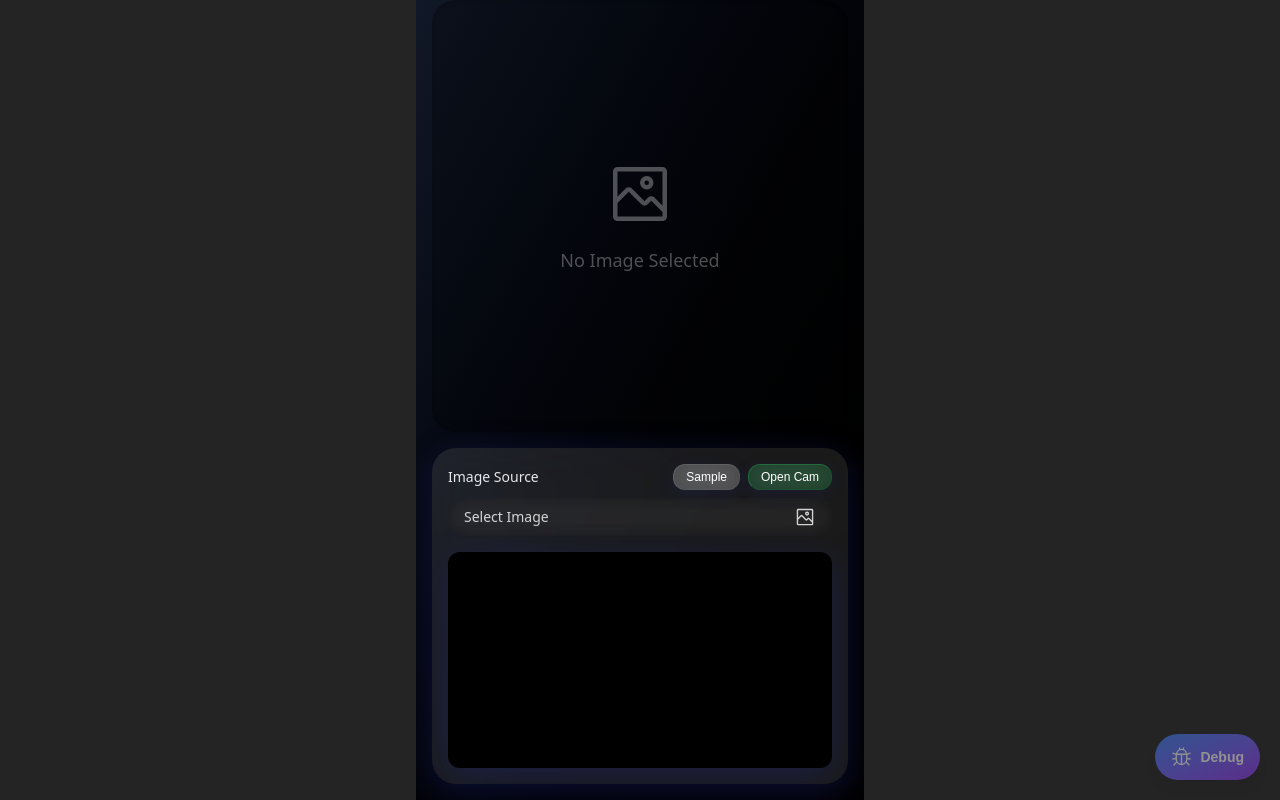
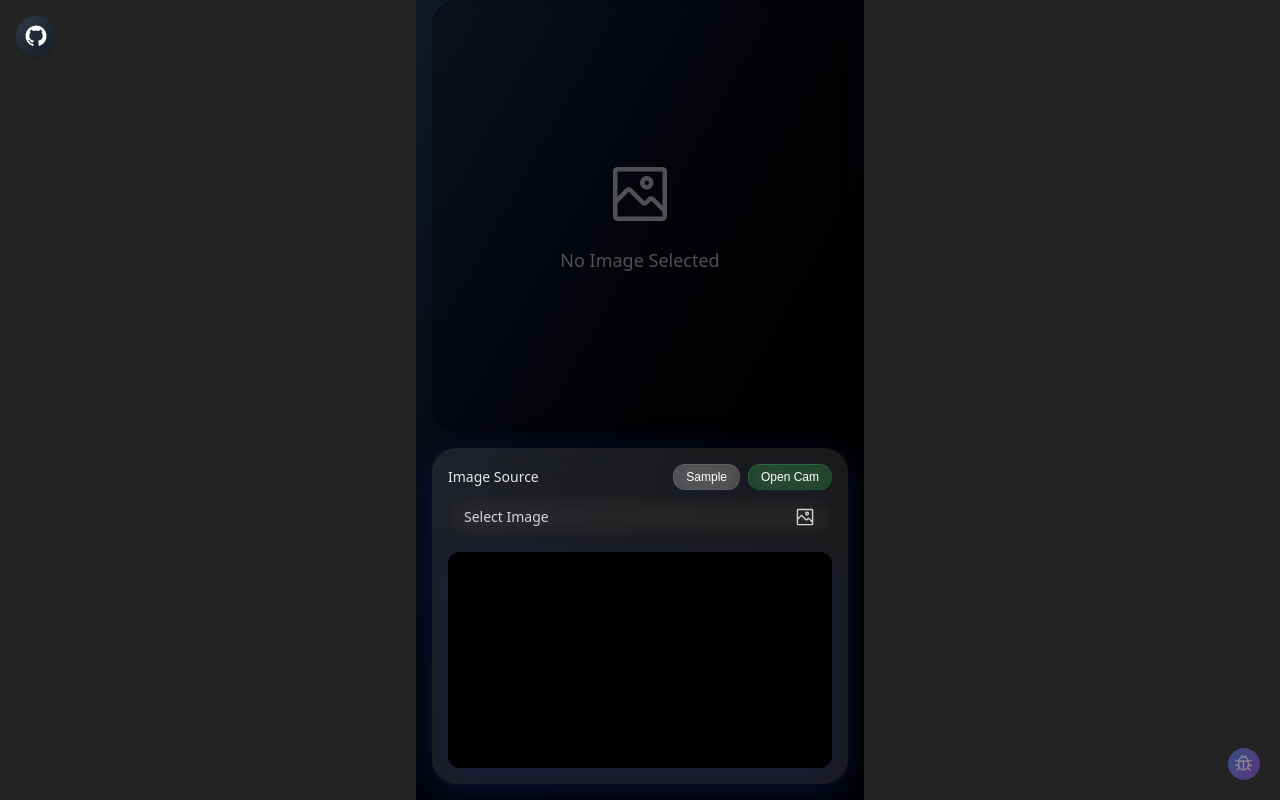
Before and after one commit to leolee9086/seamless-texture-generator, a Vue app in the folder demo/: page / in a window 1280 px wide. Built offline with nearby package versions, Linux system fonts and the light colour scheme.

Commit message:
改进readme

```diff
--- a/demo/src/App.vue
+++ b/demo/src/App.vue
@@ -1,5 +1,11 @@
 <template>
   <div class="mobile-container flex flex-col">
+    <!-- GitHub Link -->
+    <a href="https://github.com/leolee9086/seamless-texture-generator" target="_blank" rel="noopener noreferrer"
+      class="fixed top-4 left-4 z-30 w-10 h-10 flex items-center justify-center bg-gradient-to-br from-gray-700/80 to-gray-900/80 text-white rounded-full shadow-md transition-all duration-300 hover:shadow-lg hover:scale-110 active:scale-95backdrop-blur-sm"
+      title="View on GitHub">
+      <div class="i-carbon-logo-github text-xl"></div>
+    </a>
 
     <!-- Main Content -->
     <main class="flex-1 relative overflow-hidden flex flex-col">
--- a/demo/src/components/DebugConsole.vue
+++ b/demo/src/components/DebugConsole.vue
@@ -1,12 +1,11 @@
 <template>
   <div class="fixed bottom-5 right-5 z-[9999]">
-    <!-- Debug Toggle Button -->
+    <!-- Debug Toggle Button - Small Icon -->
     <button v-if="showDebugButton" @click="toggleConsole"
-      class="flex items-center gap-2 px-4 py-3 bg-gradient-to-br from-blue-500 to-purple-600 text-white border-none rounded-full cursor-pointer text-sm font-medium shadow-lg transition-all duration-300 hover:-translate-y-0.5 hover:shadow-xl active:scale-95"
-      :class="{ 'animate-pulse bg-gradient-to-br from-pink-400 to-red-500': isConsoleActive }"
+      class="w-8 h-8 flex items-center justify-center bg-gradient-to-br from-blue-500/80 to-purple-600/80 text-white border-none rounded-full cursor-pointer shadow-md transition-all duration-300 hover:shadow-lg hover:scale-110 active:scale-95 backdrop-blur-sm"
+      :class="{ 'animate-pulse bg-gradient-to-br from-pink-400/80 to-red-500/80': isConsoleActive }"
       :title="isConsoleActive ? 'Close Debug Console' : 'Open Debug Console'">
-      <div class="i-carbon-debug text-lg"></div>
-      <span class="font-semibold">{{ isConsoleActive ? 'Debugging' : 'Debug' }}</span>
+      <div class="i-carbon-debug text-base"></div>
     </button>
 
     <!-- Debug Info Panel -->
```
Also changed, not shown: 2 other files (tests, documents, lock files or other folders).
